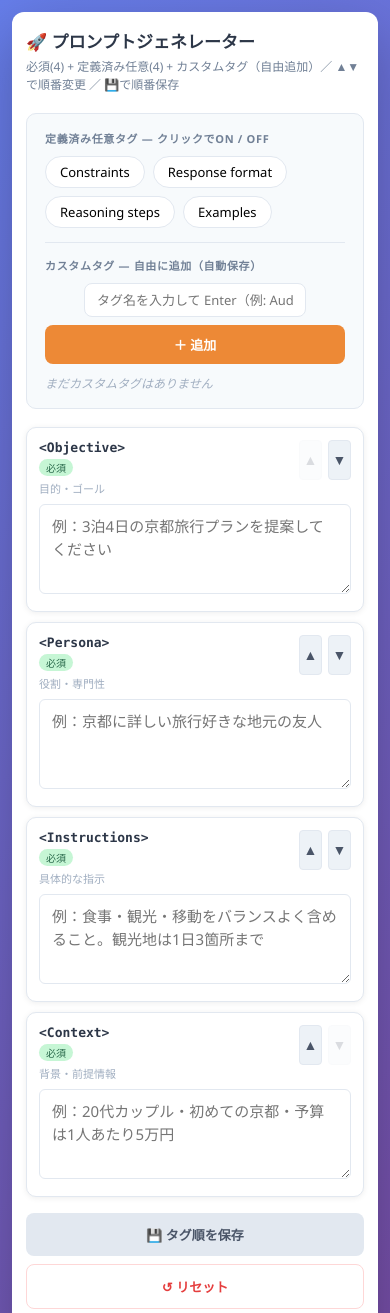
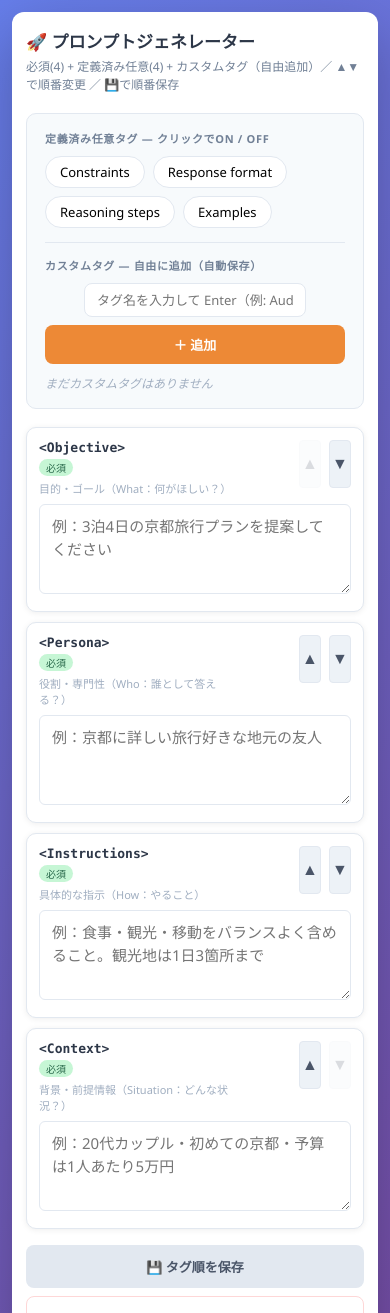
Before and after one commit to nobunaga1551/prompt_generator, a plain HTML site: page index.html in a window 390 px wide. Shown: the top 1313 px of the page. Drawn offline with Linux system fonts and the light colour scheme.

Commit message:
change description, and change smart phone button size

```diff
--- a/index.html
+++ b/index.html
@@ -218,9 +218,9 @@ textarea:focus {
 
   textarea { min-height: 90px; font-size: 15px; padding: 10px 12px; }
 
-  .action-wrap  { flex-direction: row; gap: 6px; }
-  .btn-mv,
-  .btn-row-del  { width: 40px; height: 40px; font-size: 14px; margin-top: 0; }
+  .action-wrap  { flex-direction: row; gap: 8px; }
+.btn-mv,
+.btn-row-del  { width: 48px; height: 48px; font-size: 16px; margin-top: 0; }
 
   .toolbar { flex-direction: column; align-items: stretch; gap: 8px; }
   .btn-save, .btn-reset, .btn-gen { width: 100%; padding: 12px; margin-left: 0; }
@@ -296,14 +296,14 @@ const LS_CUSTOM = 'pg_custom_v3';
 
 // ✅ 追加①：日本語サブラベル（UI表示用のみ）
 const LABELS = {
-  'Objective':       '目的・ゴール',
-  'Persona':         '役割・専門性',
-  'Instructions':    '具体的な指示',
-  'Context':         '背景・前提情報',
-  'Constraints':     '制約・条件',
-  'Response format': '出力形式',
-  'Reasoning steps': '思考手順',
-  'Examples':        '入出力例',
+  'Objective':       '目的・ゴール（What：何がほしい？）',
+  'Persona':         '役割・専門性（Who：誰として答える？）',
+  'Instructions':    '具体的な指示（How：やること）',
+  'Context':         '背景・前提情報（Situation：どんな状況？）',
+  'Constraints':     '制約・条件（Don\'t：やらないこと）',
+  'Response format': '出力形式（Format：どんな形で？）',
+  'Reasoning steps': '思考手順（Order：どう考える？）',
+  'Examples':        '入出力例（Sample：こんな感じで）',
 };
 
 // ✅ 追加②：入力欄のプレースホルダー例文
```
Also changed, not shown: README.md.
